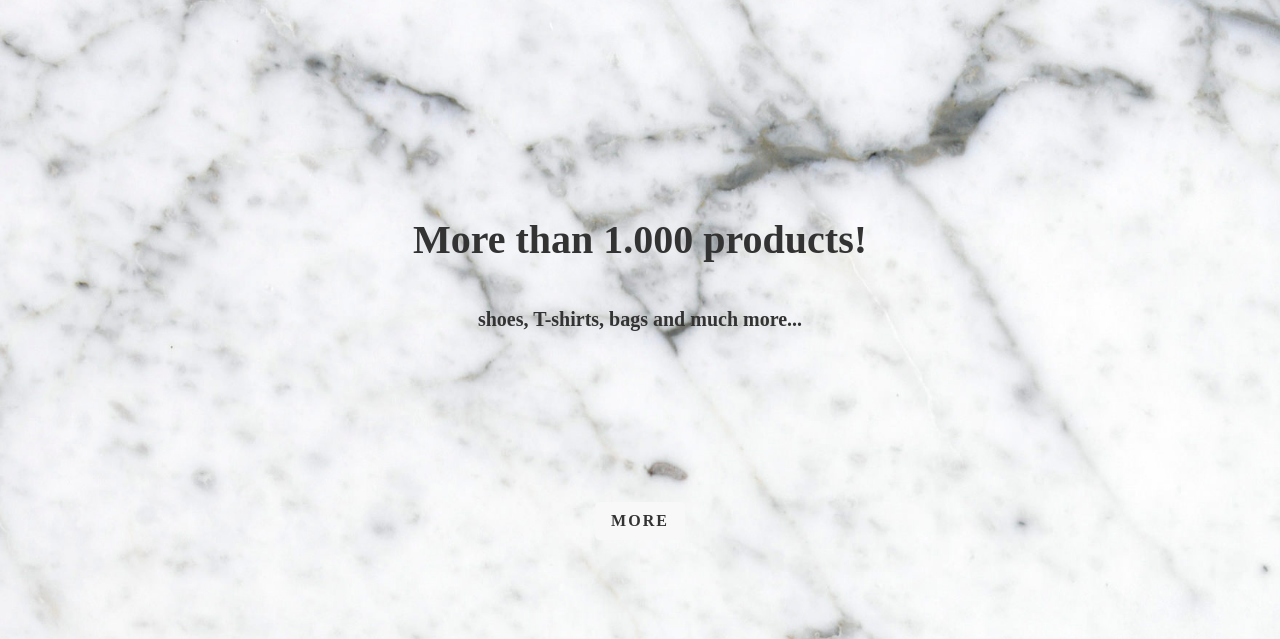
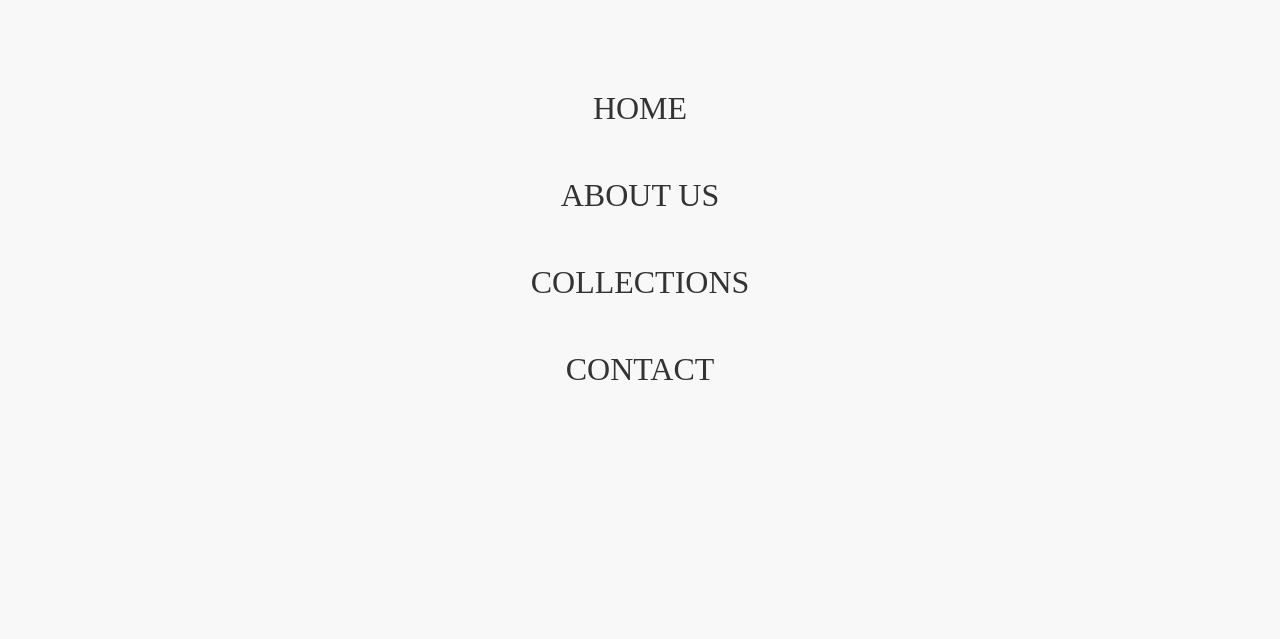
Before and after one commit to NoahGiesel/E-Commerce, a plain HTML site: page index.html in a window 1280 px wide. Both pictures are taken after a click on the button 1182 px from the left and 52 px from the top of the page. Shown: the part 161-800 px from the top of the page. Drawn offline with nearby package versions, Linux system fonts and the light colour scheme.

Commit message:
added navMenu for toggle on burger

```diff
--- a/app.js
+++ b/app.js
@@ -12,13 +12,23 @@ function resizeHeaderOnScroll() {
 
 window.addEventListener("scroll", resizeHeaderOnScroll);
 
-// hamburger
+ // hamburger
+ let toggledTrue = false ;
 
 const btnEl = document.getElementById("menu-icon-trigger");
+const menu = document.getElementById("navigation_menu");
 btnEl.addEventListener("click", e => {
   e.preventDefault();
   document.querySelector(".menu-icon-wrapper").classList.toggle("open");
-  document.querySelector(".sidebar").classList.toggle("is-active");
+
+  if(toggledTrue) {
+     menu.style.transform ="translateY(-101%)"
+    toggledTrue = !toggledTrue
+  } else {
+     menu.style.transform ="translateY(0)"
+    toggledTrue = !toggledTrue
+
+  }
 });
 
 
--- a/index.html
+++ b/index.html
@@ -65,7 +65,18 @@
 
     </header>
 
+    <!-- navigation -->
 
+    <div id="navigation_menu" class="navigation_menu">
+      <div class="container">
+        <ul>
+          <li>Home</li>
+          <li>About us</li>
+          <li>Collections</li>
+          <li>Contact</li>
+        </ul>
+      </div>
+    </div>
 
     <!-- laning page -->
      <div class="landing">
--- a/style/style.scss
+++ b/style/style.scss
@@ -17,6 +17,9 @@ body {
   scroll-behavior: smooth;
 }
 
+body {
+  //overflow-x: hidden;
+}
 * {
   margin: 0;
   padding: 0;
@@ -46,7 +49,7 @@ header.smaller nav a {
   box-sizing: border-box;
 }
 
-//
+// header
 
 header {
   width: 100%;
@@ -58,6 +61,7 @@ header {
   border-bottom: solid 0.5em $header;
   background-color: $header;
   transition: height 0.3s;
+  z-index: 5999;
 }
 
 header h1#logo {
@@ -216,6 +220,53 @@ header.smaller h1#logo {
       padding: 0;
     }
   }
+
+
+  // navigation menu
+
+  .navigation_menu {
+    position: fixed;
+    top : 0;
+    left : 0;
+    height: 100vh;
+    width: 100vw;
+    transform: translateY(-101%) ;
+    background-color: $header;
+    z-index: 1000;
+    transition: all 750ms  ease-out;
+
+    .container {
+      height: 100%;
+      width: 100%;
+      position: relative;
+
+
+      ul {
+        position: absolute;
+        top: 50%;
+        left : 50%;
+        transform: translate(-50%,-50%);
+        text-align: center;
+        list-style: none;
+
+        li {
+          font-size: 2rem;
+          margin: 50px 0 ;
+          color: $logo;
+          text-transform: uppercase;
+
+          &:hover {
+            text-decoration: underline;
+            color: #777;
+            cursor: pointer;
+          }
+        }
+      }
+    }
+  }
+
+
+
 
   //landing
 
```
Also changed, not shown: style/style.css, 1 other file.
